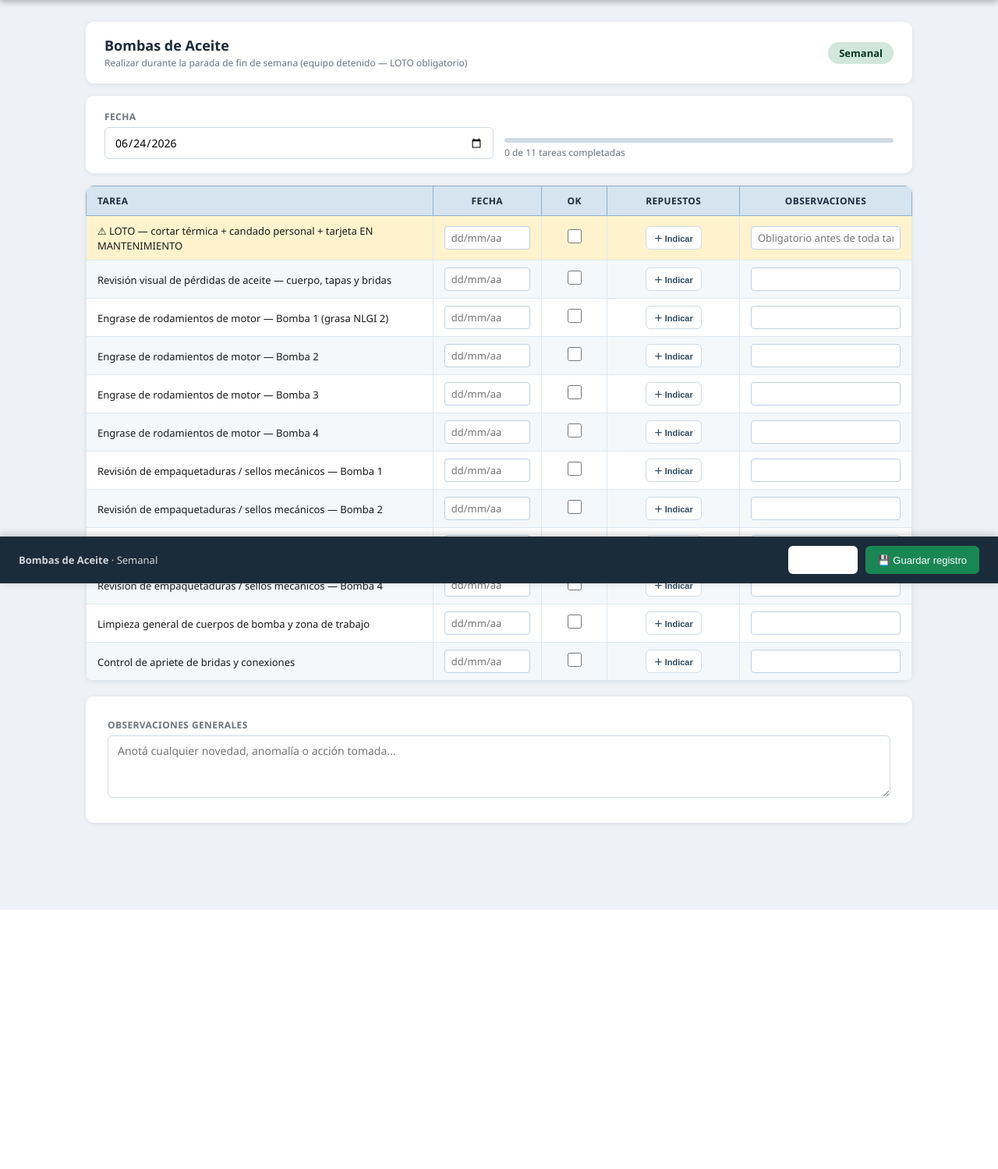
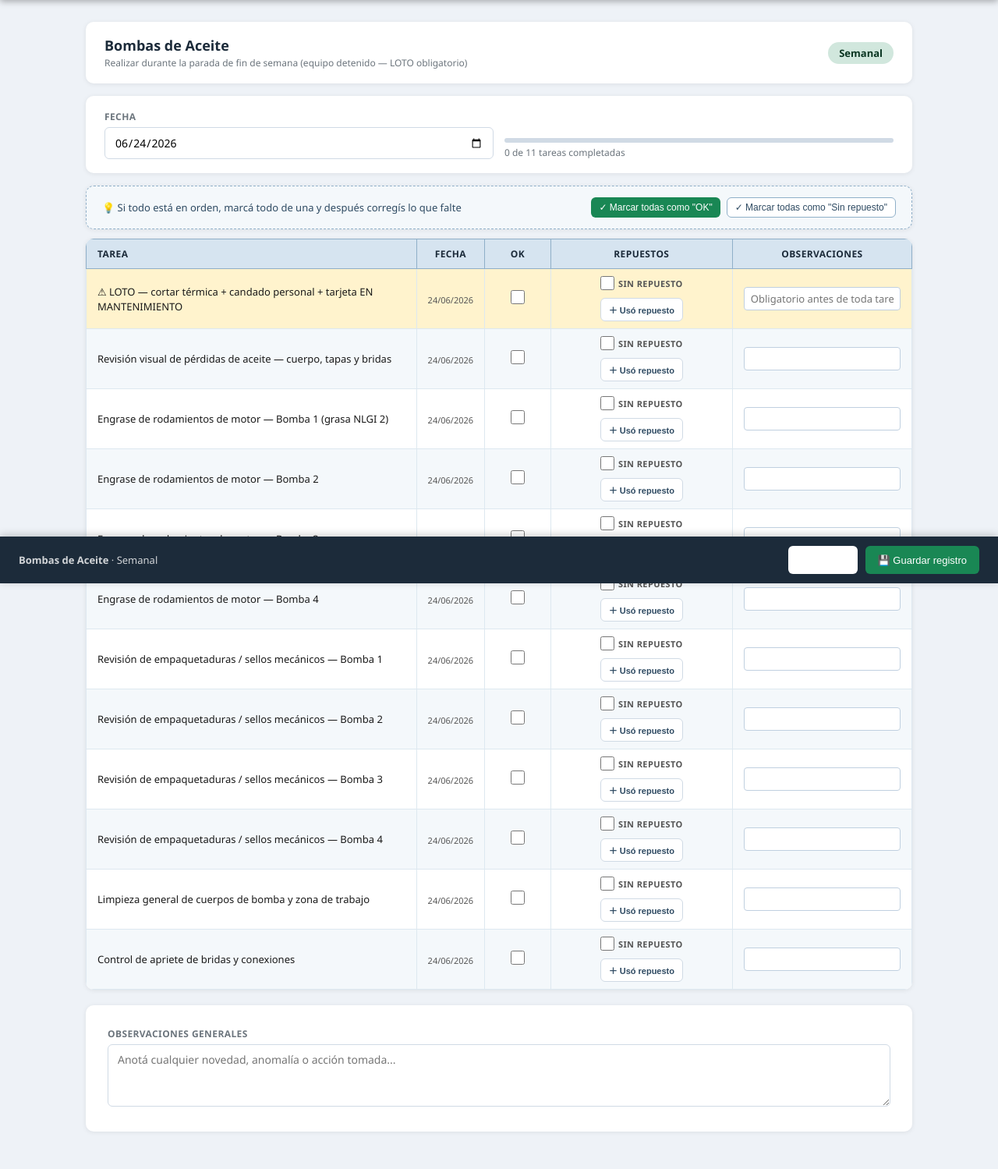
Before and after one commit to Programacionagronat/agronat-mantenimiento, a Flask app: a page that uses templates/formulario.html in a window 1280 px wide. Shown: the part 52-1551 px from the top of the page at 78% size. Before the commit the page ends 1219 px from the top, so only its background shows below. Run offline with Flask 3, Linux system fonts and the light colour scheme; the visitor is signed in with stand-in values (Sample User, id 1); some libraries are stand-ins or nearby versions.

Commit message:
Update formulario.html

```diff
--- a/templates/formulario.html
+++ b/templates/formulario.html
@@ -17,7 +17,7 @@
     <div class="grid-2" style="gap:14px">
       <div class="form-group" style="margin:0">
         <label>Fecha</label>
-        <input type="date" id="meta-fecha" value="{{ now_date }}">
+        <input type="date" id="meta-fecha" value="{{ now_date }}" onchange="actualizarFechaGlobal()">
       </div>
       <div style="display:flex;flex-direction:column;justify-content:flex-end">
         <div class="progress-bar"><div class="fill" id="progress-fill" style="width:0%"></div></div>
@@ -26,15 +26,30 @@
     </div>
   </div>
 
+  <!-- Acciones masivas -->
+  <div class="card" style="padding:14px 20px;margin-bottom:12px;background:#F4F8FB;border:1.5px dashed #8FAFC8">
+    <div style="display:flex;align-items:center;justify-content:space-between;flex-wrap:wrap;gap:10px">
+      <span style="font-size:13px;color:#2E4A62">💡 Si todo está en orden, marcá todo de una y después corregís lo que falte</span>
+      <div style="display:flex;gap:8px;flex-wrap:wrap">
+        <button type="button" class="btn btn-success btn-sm" onclick="marcarTodasHecho()">
+          ✓ Marcar todas como {% if cl.columnas[0]=='hecho' %}"Hecho"{% else %}"OK"{% endif %}
+        </button>
+        <button type="button" class="btn btn-outline btn-sm" onclick="marcarTodasSinRepuesto()">
+          ✓ Marcar todas como "Sin repuesto"
+        </button>
+      </div>
+    </div>
+  </div>
+
   <div class="card" style="padding:0;overflow:hidden">
     <table class="cl-table">
       <thead>
         <tr>
-          <th style="width:42%">TAREA</th>
+          <th style="width:40%">TAREA</th>
           {% for label in cl.col_labels %}
-          <th style="width:{% if cl.columnas[0]=='hecho' %}12%{% else %}8%{% endif %}">{{ label }}</th>
+          <th style="width:{% if cl.columnas[0]=='hecho' %}10%{% else %}8%{% endif %}">{{ label }}</th>
           {% endfor %}
-          <th style="width:16%">REPUESTOS</th>
+          <th style="width:22%">REPUESTOS</th>
           <th>OBSERVACIONES</th>
         </tr>
       </thead>
@@ -45,11 +60,17 @@
           {% if cl.columnas[0] == 'hecho' %}
           <td class="center"><input type="checkbox" data-id="__loto__" data-col="hecho" onchange="update()"></td>
           {% else %}
-          <td class="center"><input type="text" class="date-input" data-id="__loto__" data-col="fecha" placeholder="dd/mm/aa" oninput="update()"></td>
+          <td class="center"><input type="hidden" data-id="__loto__" data-col="fecha" class="auto-fecha" value="{{ now_date }}"><span class="fecha-display" style="font-size:11px;color:#aaa">—</span></td>
           <td class="center"><input type="checkbox" data-id="__loto__" data-col="ok" onchange="update()"></td>
           {% endif %}
           <td class="center">
-            <button type="button" class="btn-rep" id="rep-btn-__loto__" onclick="abrirRepuestos('__loto__')">＋ Indicar</button>
+            <div class="rep-cell" id="rep-cell-__loto__">
+              <label class="rep-quick">
+                <input type="checkbox" class="rep-quick-chk" onchange="toggleSinRepuesto('__loto__', this.checked)">
+                <span>Sin repuesto</span>
+              </label>
+              <button type="button" class="btn-rep" id="rep-btn-__loto__" onclick="abrirRepuestos('__loto__')">＋ Usó repuesto</button>
+            </div>
           </td>
           <td><input type="text" class="obs-input" data-id="__loto__" data-col="obs" placeholder="Obligatorio antes de toda tarea" oninput="update()"></td>
         </tr>
@@ -61,11 +82,17 @@
           {% if cl.columnas[0] == 'hecho' %}
           <td class="center"><input type="checkbox" data-id="{{ t.id }}" data-col="hecho" onchange="update()"></td>
           {% else %}
-          <td class="center"><input type="text" class="date-input" data-id="{{ t.id }}" data-col="fecha" placeholder="dd/mm/aa" oninput="update()"></td>
+          <td class="center"><input type="hidden" data-id="{{ t.id }}" data-col="fecha" class="auto-fecha" value="{{ now_date }}"><span class="fecha-display" style="font-size:11px;color:#aaa">—</span></td>
           <td class="center"><input type="checkbox" data-id="{{ t.id }}" data-col="ok" onchange="update()"></td>
           {% endif %}
           <td class="center">
-            <button type="button" class="btn-rep" id="rep-btn-{{ t.id }}" onclick="abrirRepuestos('{{ t.id }}')">＋ Indicar</button>
+            <div class="rep-cell" id="rep-cell-{{ t.id }}">
+              <label class="rep-quick">
+                <input type="checkbox" class="rep-quick-chk" onchange="toggleSinRepuesto('{{ t.id }}', this.checked)">
+                <span>Sin repuesto</span>
+              </label>
+              <button type="button" class="btn-rep" id="rep-btn-{{ t.id }}" onclick="abrirRepuestos('{{ t.id }}')">＋ Usó repuesto</button>
+            </div>
           </td>
           <td><input type="text" class="obs-input" data-id="{{ t.id }}" data-col="obs" placeholder="{{ t.get('obs','') }}" oninput="update()"></td>
         </tr>
@@ -82,30 +109,17 @@
   <div class="save-bar-pad"></div>
 </div>
 
-<!-- Modal repuestos -->
+<!-- Modal repuestos (solo para indicar que SÍ se usó algo) -->
 <div id="modal-rep" style="display:none;position:fixed;inset:0;background:rgba(0,0,0,.5);z-index:300;align-items:center;justify-content:center;padding:16px">
   <div style="background:white;border-radius:12px;padding:24px;width:440px;max-width:100%;max-height:85vh;overflow-y:auto;box-shadow:0 8px 40px rgba(0,0,0,.3)">
-    <h3 style="color:#1C2B3A;margin-bottom:4px">¿Se usó algún repuesto?</h3>
+    <h3 style="color:#1C2B3A;margin-bottom:4px">🔧 ¿Qué repuesto se usó?</h3>
     <p style="font-size:12px;color:#6c757d;margin-bottom:16px" id="rep-tarea-label"></p>
 
-    <div style="display:flex;flex-direction:column;gap:8px;margin-bottom:16px">
-      <label style="display:flex;align-items:center;gap:10px;padding:12px 14px;border:2px solid #d0dae5;border-radius:8px;cursor:pointer" id="rep-lbl-ninguno">
-        <input type="radio" name="rep-modo" value="ninguno" onchange="cambiarModoRep('ninguno')" style="width:18px;height:18px">
-        <span style="font-weight:600;font-size:14px">🚫 No se usó ningún repuesto</span>
-      </label>
-      <label style="display:flex;align-items:center;gap:10px;padding:12px 14px;border:2px solid #d0dae5;border-radius:8px;cursor:pointer" id="rep-lbl-usado">
-        <input type="radio" name="rep-modo" value="usado" onchange="cambiarModoRep('usado')" style="width:18px;height:18px">
-        <span style="font-weight:600;font-size:14px">🔧 Sí, se usó uno o más repuestos</span>
-      </label>
-    </div>
-
-    <div id="rep-selector" style="display:none;margin-bottom:16px">
     <div id="rep-lista-items" style="display:flex;flex-direction:column;gap:8px;max-height:280px;overflow-y:auto;border:1px solid #e0e6ed;border-radius:8px;padding:10px"></div>
     <div id="rep-seleccionados" style="margin-top:12px;display:flex;flex-direction:column;gap:6px"></div>
     <a href="{{ url_for('repuestos') }}" target="_blank" style="font-size:12px;color:#2E4A62;display:inline-block;margin-top:8px">＋ No está en la lista — gestionar repuestos</a>
-    </div>
 
-    <div style="display:flex;gap:10px;margin-top:8px">
+    <div style="display:flex;gap:10px;margin-top:16px">
       <button type="button" class="btn btn-primary" style="flex:1;justify-content:center" onclick="confirmarRepuestos()">Confirmar</button>
       <button type="button" class="btn btn-outline" onclick="cerrarModalRep()">Cancelar</button>
     </div>
@@ -128,11 +142,15 @@
 <style>
 .btn-rep {
   font-size:11px; padding:6px 10px; border-radius:6px; border:1.5px solid #d0dae5;
-  background:white; color:#2E4A62; cursor:pointer; font-weight:600; transition:all .15s;
+  background:white; color:#2E4A62; cursor:pointer; font-weight:600; transition:all .15s; white-space:nowrap;
 }
 .btn-rep:hover { background:#F4F8FB; border-color:#2E4A62; }
-.btn-rep.is-set { background:#d1e7dd; border-color:#198754; color:#0a3622; }
 .btn-rep.is-set-usado { background:#cff4fc; border-color:#0aa2c0; color:#055160; }
+.rep-cell { display:flex; flex-direction:column; gap:5px; align-items:center; }
+.rep-quick { display:flex; align-items:center; gap:5px; font-size:11px; color:#555; cursor:pointer; user-select:none; }
+.rep-quick input { width:15px; height:15px; cursor:pointer; accent-color:#198754; }
+.rep-cell.is-sin-repuesto { background:#d1e7dd; border-radius:6px; padding:4px; }
+.rep-cell.is-usado .rep-quick { opacity:.4; pointer-events:none; }
 .rep-item-row { display:flex; align-items:center; gap:10px; padding:8px 10px; border-radius:6px; cursor:pointer; transition:background .15s; }
 .rep-item-row:hover { background:#F4F8FB; }
 .rep-item-row.selected { background:#cff4fc; }
@@ -144,11 +162,12 @@
 const EQUIPO = {{ equipo|tojson }};
 const FRECUENCIA = {{ frecuencia|tojson }};
 const TOTAL = {{ cl.tareas|length }};
+const TAREA_IDS = [{% for t in cl.tareas %}{{ t.id|tojson }},{% endfor %} {% if cl.get('loto') %}"__loto__"{% endif %}];
 
 // ── Estado de repuestos por tarea ──────────────────────────────────────────
 const repuestosPorTarea = {};   // { tareaId: {modo: 'ninguno'|'usado', items: [{item_id, descripcion, cantidad}]} }
 let tareaActual = null;
-let catalogoRepuestos = null;   // cache de /api/repuestos
+let catalogoRepuestos = null;
 
 function cargarCatalogo() {
   if (catalogoRepuestos) return Promise.resolve(catalogoRepuestos);
@@ -158,6 +177,50 @@
   });
 }
 
+// ── Checkbox rápido "Sin repuesto" ──────────────────────────────────────────
+function toggleSinRepuesto(tareaId, checked) {
+  const cell = document.getElementById('rep-cell-' + tareaId);
+  const btn = document.getElementById('rep-btn-' + tareaId);
+  if (checked) {
+    repuestosPorTarea[tareaId] = { modo: 'ninguno', items: [] };
+    cell.classList.add('is-sin-repuesto');
+    btn.style.display = 'none';
+  } else {
+    delete repuestosPorTarea[tareaId];
+    cell.classList.remove('is-sin-repuesto');
+    btn.style.display = 'inline-block';
+  }
+}
+
+// ── Marcar todas como Hecho/OK ──────────────────────────────────────────────
+const COL_PRINCIPAL = {{ cl.columnas[0]|tojson }};  // 'hecho' o 'fecha' (en cuyo caso usamos 'ok')
+
+function marcarTodasHecho() {
+  const col = COL_PRINCIPAL === 'hecho' ? 'hecho' : 'ok';
+  TAREA_IDS.forEach(id => {
+    const chk = document.querySelector(`[data-id="${id}"][data-col="${col}"]`);
+    if (chk && chk.type === 'checkbox' && !chk.checked) {
+      chk.checked = true;
+    }
+  });
+  update();
+  toast('✓ Todas las tareas marcadas');
+}
+
+function marcarTodasSinRepuesto() {
+  TAREA_IDS.forEach(id => {
+    // No tocar las que ya tienen "usado" indicado
+    if (repuestosPorTarea[id] && repuestosPorTarea[id].modo === 'usado') return;
+    const chk = document.querySelector(`#rep-cell-${id} .rep-quick-chk`);
+    if (chk && !chk.checked) {
+      chk.checked = true;
+      toggleSinRepuesto(id, true);
+    }
+  });
+  toast('✓ Marcadas todas las tareas restantes como "Sin repuesto"');
+}
+
+// ── Modal de selección cuando SÍ se usó repuesto ────────────────────────────
 function abrirRepuestos(tareaId) {
   tareaActual = tareaId;
   const tareaLabel = tareaId === '__loto__' ? 'LOTO' :
@@ -165,42 +228,16 @@
   document.getElementById('rep-tarea-label').textContent = 'Tarea: ' + tareaLabel;
 
   const actual = repuestosPorTarea[tareaId];
-  document.querySelectorAll('input[name="rep-modo"]').forEach(r => r.checked = false);
-  document.getElementById('rep-selector').style.display = 'none';
-  document.getElementById('rep-seleccionados').innerHTML = '';
-  window._repSeleccionTmp = [];
+  window._repSeleccionTmp = (actual && actual.modo === 'usado') ? JSON.parse(JSON.stringify(actual.items || [])) : [];
 
-  if (actual) {
-    document.querySelector(`input[name="rep-modo"][value="${actual.modo}"]`).checked = true;
-    highlightModoRep(actual.modo);
-    if (actual.modo === 'usado') {
-      window._repSeleccionTmp = JSON.parse(JSON.stringify(actual.items || []));
-      document.getElementById('rep-selector').style.display = 'block';
   cargarCatalogo().then(renderListaItems);
   renderSeleccionados();
-    }
-  }
   document.getElementById('modal-rep').style.display = 'flex';
 }
 
 function cerrarModalRep() {
   document.getElementById('modal-rep').style.display = 'none';
   tareaActual = null;
-}
-
-function highlightModoRep(modo) {
-  document.getElementById('rep-lbl-ninguno').style.borderColor = modo === 'ninguno' ? '#198754' : '#d0dae5';
-  document.getElementById('rep-lbl-usado').style.borderColor = modo === 'usado' ? '#0aa2c0' : '#d0dae5';
-}
-
-function cambiarModoRep(modo) {
-  highlightModoRep(modo);
-  if (modo === 'usado') {
-    document.getElementById('rep-selector').style.display = 'block';
-    cargarCatalogo().then(renderListaItems);
-  } else {
-    document.getElementById('rep-selector').style.display = 'none';
-  }
 }
 
 function renderListaItems(catalogo) {
@@ -301,27 +338,34 @@
 }
 
 function confirmarRepuestos() {
-  const modoEl = document.querySelector('input[name="rep-modo"]:checked');
-  if (!modoEl) { alert('Elegí una opción: si se usó repuesto o no.'); return; }
-  const modo = modoEl.value;
-  if (modo === 'usado' && (!window._repSeleccionTmp || window._repSeleccionTmp.length === 0)) {
-    alert('Seleccioná al menos un repuesto de la lista.');
+  if (!window._repSeleccionTmp || window._repSeleccionTmp.length === 0) {
+    alert('Seleccioná al menos un repuesto de la lista, o cerrá esta ventana y usá el checkbox "Sin repuesto" si no corresponde.');
     return;
   }
   repuestosPorTarea[tareaActual] = {
-    modo: modo,
-    items: modo === 'usado' ? JSON.parse(JSON.stringify(window._repSeleccionTmp)) : []
+    modo: 'usado',
+    items: JSON.parse(JSON.stringify(window._repSeleccionTmp))
   };
   const btn = document.getElementById('rep-btn-' + tareaActual);
-  if (modo === 'ninguno') {
-    btn.textContent = '✓ Sin repuesto';
-    btn.className = 'btn-rep is-set';
-  } else {
+  const cell = document.getElementById('rep-cell-' + tareaActual);
   const n = window._repSeleccionTmp.length;
   btn.textContent = `✓ ${n} repuesto${n>1?'s':''}`;
   btn.className = 'btn-rep is-set-usado';
+  cell.classList.add('is-usado');
+  // Desmarcar "sin repuesto" si estaba tildado
+  const quickChk = cell.querySelector('.rep-quick-chk');
+  if (quickChk) quickChk.checked = false;
+  cell.classList.remove('is-sin-repuesto');
+  cerrarModalRep();
 }
-  cerrarModalRep();
+
+// ── Fecha automática ─────────────────────────────────────────────────────────
+function actualizarFechaGlobal() {
+  const fecha = document.getElementById('meta-fecha').value;
+  const [y,m,d] = fecha.split('-');
+  const fechaFmt = `${d}/${m}/${y}`;
+  document.querySelectorAll('.auto-fecha').forEach(el => { el.value = fechaFmt; });
+  document.querySelectorAll('.fecha-display').forEach(el => { el.textContent = fechaFmt; el.style.color = '#555'; });
 }
 
 // ── Resto del formulario ───────────────────────────────────────────────────
@@ -345,7 +389,7 @@
     {% if cl.columnas[0] == 'hecho' %}
     if (td.hecho) done++;
     {% else %}
-    if (td.ok || td.fecha) done++;
+    if (td.ok) done++;
     {% endif %}
   }
   {% endfor %}
@@ -383,13 +427,12 @@
   const faltantes = idsConDatos.filter(id => !repuestosPorTarea[id]);
 
   if (faltantes.length > 0) {
-    toast(`Faltan indicar repuestos en ${faltantes.length} tarea(s) — abrí "＋ Indicar" en cada fila marcada`, '#dc3545');
-    const primerBtn = document.getElementById('rep-btn-' + faltantes[0]);
-    if (primerBtn) primerBtn.scrollIntoView({behavior:'smooth', block:'center'});
+    toast(`Faltan indicar repuestos en ${faltantes.length} tarea(s) — tildá "Sin repuesto" o indicá cuál se usó`, '#dc3545');
+    const primerCell = document.getElementById('rep-cell-' + faltantes[0]);
+    if (primerCell) primerCell.scrollIntoView({behavior:'smooth', block:'center'});
     return;
   }
 
-  // Solo se envían los repuestos de tareas que efectivamente tienen datos
   const repuestosFiltrados = {};
   idsConDatos.forEach(id => { repuestosFiltrados[id] = repuestosPorTarea[id]; });
 
@@ -417,6 +460,7 @@
 }
 
 document.getElementById('meta-fecha').value = new Date().toISOString().slice(0,10);
+actualizarFechaGlobal();
 document.getElementById('modal-rep').addEventListener('click', e => { if (e.target === e.currentTarget) cerrarModalRep(); });
 </script>
 {% endblock %}
```
Lines whose indentation alone changed are shown as unchanged.
